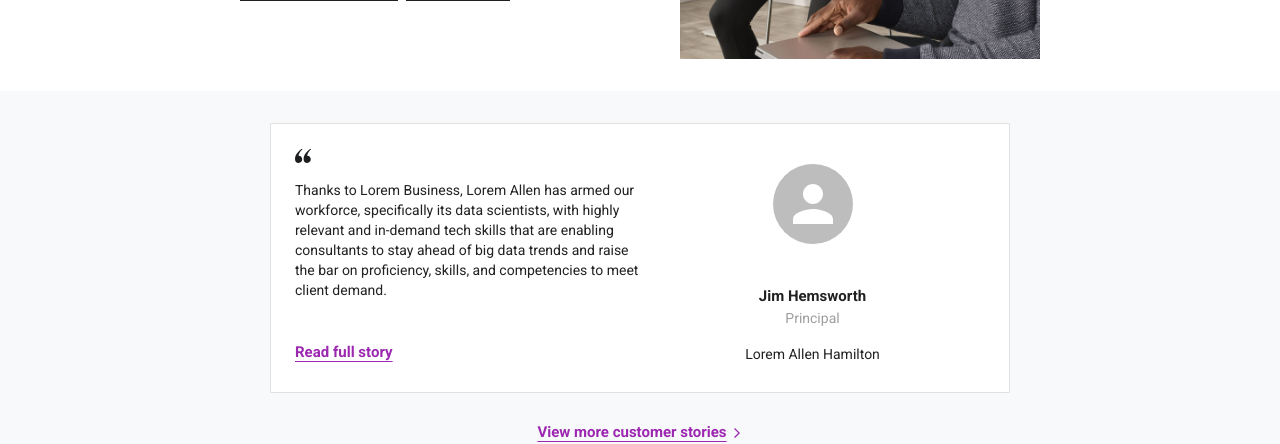
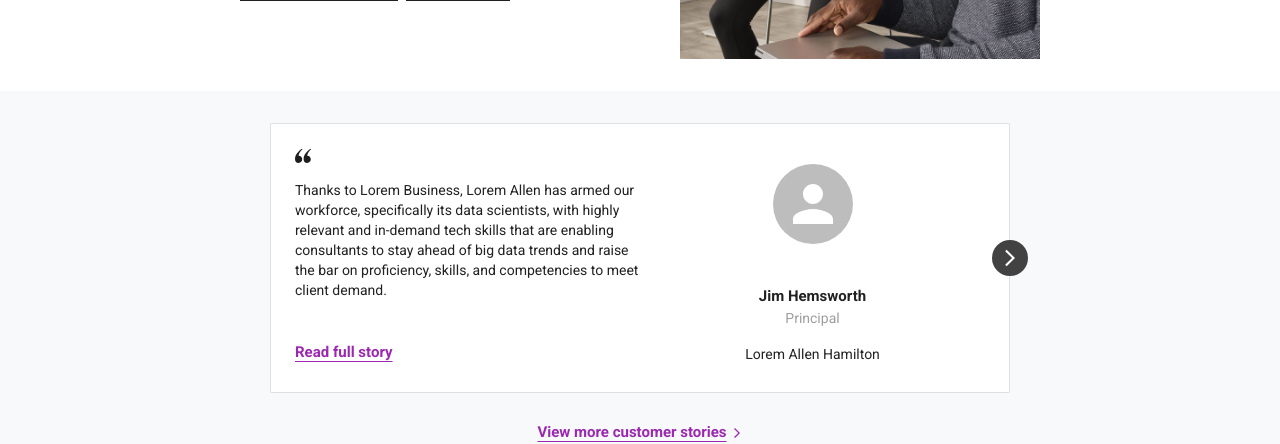
Before and after one commit to tuheli/video-course-platform, a React (Vite) app: page / in a window 1280 px wide. Shown: the part 3460-3904 px from the top of the page. Built offline with nearby package versions, Linux system fonts and the light colour scheme.

Commit message:
Slider updates

```diff
--- a/src/components/customer-stories/CustomerStories.tsx
+++ b/src/components/customer-stories/CustomerStories.tsx
@@ -8,6 +8,7 @@ import { ViewMoreCustomerStoriesLink } from './ViewMoreCustomerStoriesLink';
 
 export const CustomerStories = () => {
   const customerStories = getCustomerStories();
+  const slidesToShowCount = 1;
 
   return (
     <Container>
@@ -27,13 +28,15 @@ export const CustomerStories = () => {
         >
           <Slider
             {...{
-              infinite: true,
+              infinite: false,
               touchMove: false,
               speed: 500,
-              slidesToShow: 1,
+              slidesToShow: slidesToShowCount,
               slidesToScroll: 1,
               nextArrow: (
                 <ArrowRight
+                  isSliderInfinite={false}
+                  slidesToShow={slidesToShowCount}
                   sx={{
                     right: 0,
                     top: '50%',
@@ -43,6 +46,7 @@ export const CustomerStories = () => {
               ),
               prevArrow: (
                 <ArrowLeft
+                  isSliderInfinite={false}
                   sx={{
                     left: 0,
                     top: '50%',
```
